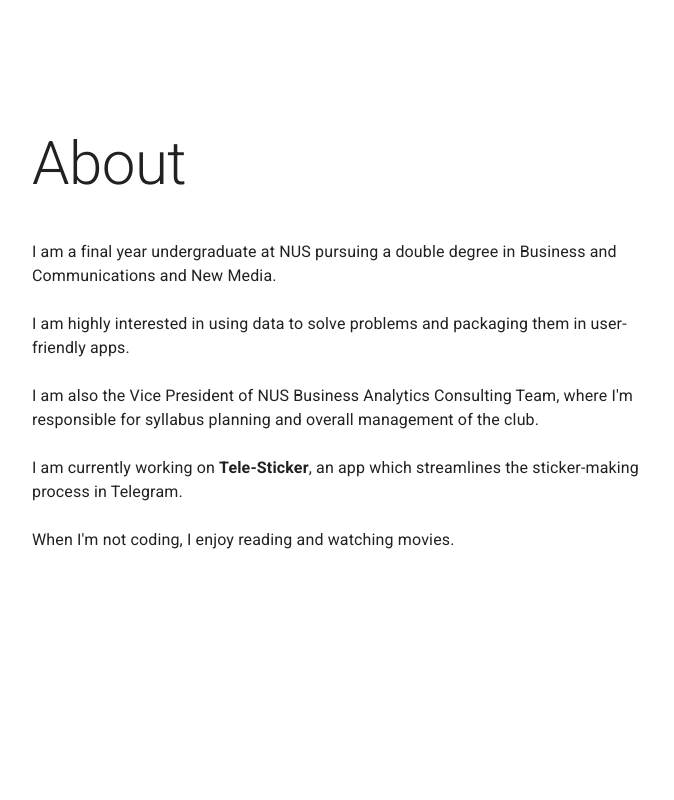
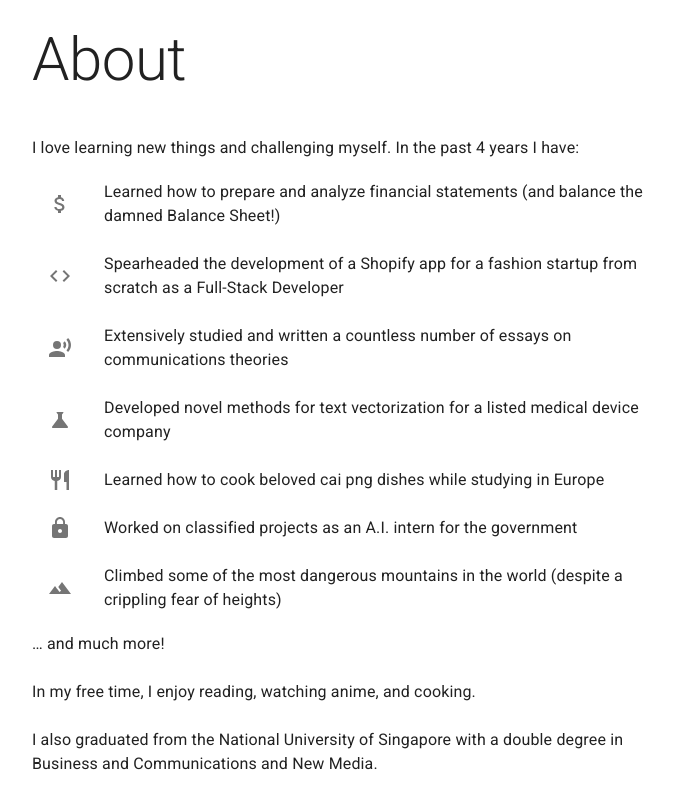
Before and after one commit to derkky/personal-website, a React (Create React App) app: page / in a window 1280 px wide. Shown: the part 880-1680 px from the top of the page, without its empty margins (288-962 px from the left). Built offline with nearby package versions, Linux system fonts and the light colour scheme.

Commit message:
updated stuff

```diff
--- a/src/components/About.js
+++ b/src/components/About.js
@@ -1,16 +1,53 @@
-import { Box, Typography, Toolbar, } from "@mui/material"
+import { Box, Typography, Toolbar, List, ListItem, ListItemIcon, ListItemText, ListItemButton } from "@mui/material"
 import SectionContainer from "./SectionContainer"
 import SectionContentContainer from "./SectionContentContainer"
-
+import AttachMoneyIcon from '@mui/icons-material/AttachMoney';
+import CodeIcon from '@mui/icons-material/Code';
+import RecordVoiceOverIcon from '@mui/icons-material/RecordVoiceOver';
+import ScienceIcon from '@mui/icons-material/Science';
+import RestaurantIcon from '@mui/icons-material/Restaurant';
+import LockIcon from '@mui/icons-material/Lock';
+import LandscapeIcon from '@mui/icons-material/Landscape';
 
 const About = () => {
+    const listPoints = [
+        {
+            icon: <AttachMoneyIcon/>,
+            text: "Learned how to prepare and analyze financial statements (and balance the damned Balance Sheet!)"
+        },
+        {
+            icon: <CodeIcon/>,
+            text: "Spearheaded the development of a Shopify app for a fashion startup from scratch as a Full-Stack Developer"
+        },
+        {
+            icon: <RecordVoiceOverIcon/>,
+            text: "Extensively studied and written a countless number of essays on communications theories"
+        },
+        {
+            icon: <ScienceIcon/>,
+            text: "Developed novel methods for text vectorization for a listed medical device company"
+        },
+        {
+            icon: <RestaurantIcon/>,
+            text: "Learned how to cook beloved cai png dishes while studying in Europe"
+        },
+        {
+            icon: <LockIcon/>,
+            text: "Worked on classified projects as an A.I. intern for the government"
+        },
+        {
+            icon: <LandscapeIcon/>,
+            text: "Climbed some of the most dangerous mountains in the world (despite a crippling fear of heights)"
+        }
+    ]
+
     return (
 
         <SectionContainer
             id="about"
             centered
         >
-            <Toolbar/>
+            <Toolbar />
             <SectionContentContainer>
                 <Typography
                     variant="h2"
@@ -20,25 +57,36 @@ const About = () => {
                 </Typography>
 
                 <Typography>
-                    I am a final year undergraduate at NUS pursuing a double degree in Business and Communications and New Media.
+                    I love learning new things and challenging myself. In the past 4 years I have:
                 </Typography>
-                <br />
+                <List>
+                    {listPoints.map((point, idx) =>
+                        <ListItem key={idx} sx={{
+                            "&:hover": {
+                                bgcolor: "#bbb"
+                            }
+                        }}>
+                            <ListItemIcon>
+                                {point.icon}
+                            </ListItemIcon>
+                            <ListItemText>
+                                {point.text}
+                            </ListItemText>
+                        </ListItem>
+                    )}
+                </List>
                 <Typography>
-                    I am highly interested in using data to solve problems and packaging them in user-friendly apps.
+                    … and much more!
                 </Typography>
-                <br />
+                <br/>
                 <Typography>
-                    I am also the Vice President of NUS Business Analytics Consulting Team, where I'm responsible for syllabus planning and overall management of the club.
+                    In my free time, I enjoy reading, watching anime, and cooking.
                 </Typography>
-                <br />
+                <br/>
                 <Typography>
-                    I am currently working on <strong> Tele-Sticker</strong>, an app which streamlines the sticker-making process in Telegram.
+                    I also graduated from the National University of Singapore with a double degree in Business and Communications and New Media.
                 </Typography>
-                <br />
-                <Typography>
-                    When I'm not coding, I enjoy reading and watching movies.
-                </Typography>
-                <br />
+
             </SectionContentContainer>
 
         </SectionContainer>
--- a/src/components/Hero.js
+++ b/src/components/Hero.js
@@ -24,7 +24,7 @@ const Hero = () => {
           variant="h4"
           color="primary"
         >
-          I'm a <strong>full-stack developer</strong> and <strong>data scientist</strong>.
+          I'm <strong>passionate</strong> about using <strong>data</strong> to <strong>solve problems</strong>.
         </Typography>
       </SectionContentContainer>
 
```
Also changed, not shown: 2 other files (tests, documents, lock files or other folders).
